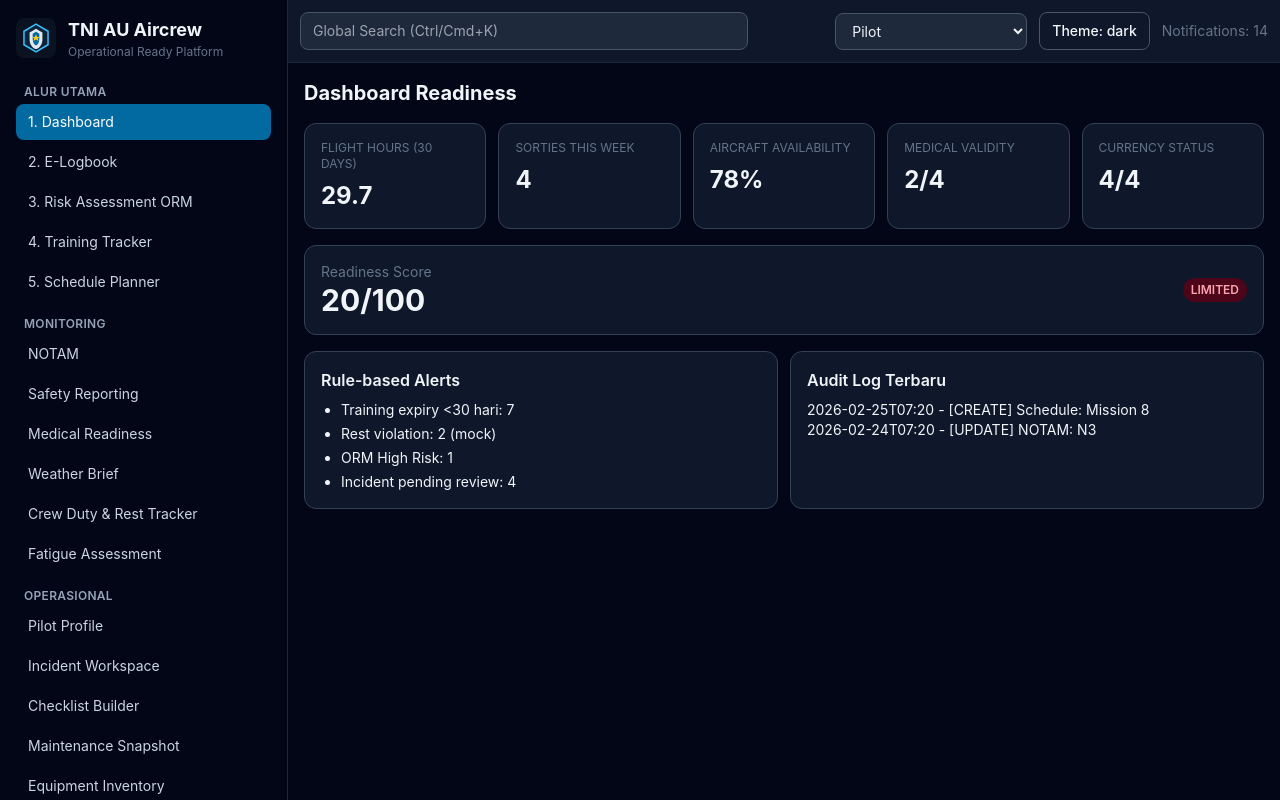
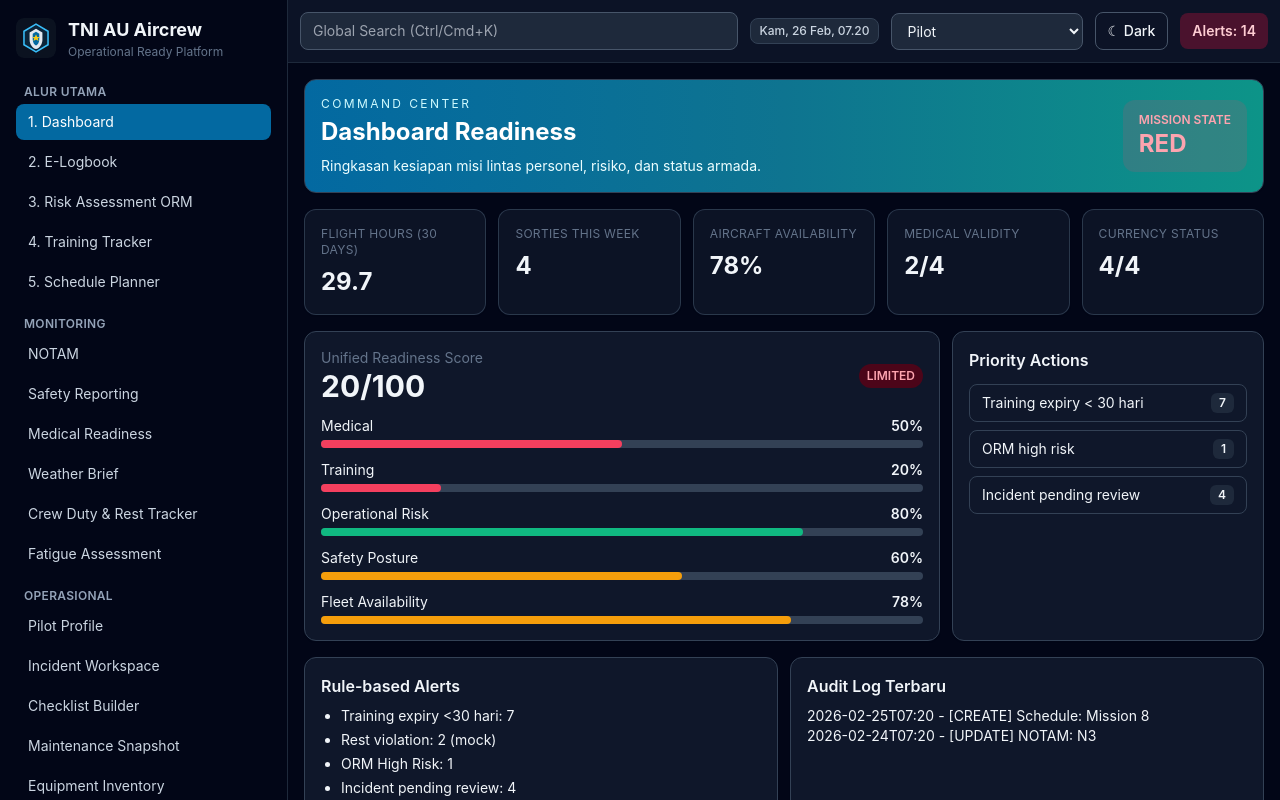
Before and after one commit to sobri3195/tni-au-aircrew-platform, a React (Vite) app: page /login in a window 1280 px wide. Both pictures are taken after a click on the button "Enter Platform". Shown: the top 800 px of the page. Built offline with nearby package versions, Linux system fonts and the light colour scheme.

Commit message:
feat: upgrade readiness dashboard and workflow UX

```diff
--- a/src/components/layout/Topbar.tsx
+++ b/src/components/layout/Topbar.tsx
@@ -1,3 +1,4 @@
+import { useMemo } from 'react';
 import type { Role } from '../../types';
 import { useApp } from '../../contexts/AppContext';
 import { daysUntil } from '../../utils/date';
@@ -16,8 +17,20 @@ export const Topbar = ({ onMenuToggle }: TopbarProps) => {
     state.incidents.filter((i) => i.status === 'New').length +
     2;
 
+  const localTime = useMemo(
+    () =>
+      new Intl.DateTimeFormat('id-ID', {
+        weekday: 'short',
+        day: '2-digit',
+        month: 'short',
+        hour: '2-digit',
+        minute: '2-digit'
+      }).format(new Date()),
+    []
+  );
+
   return (
-    <header className="sticky top-0 z-20 border-b border-slate-200 bg-white p-3 dark:border-slate-800 dark:bg-slate-900">
+    <header className="sticky top-0 z-20 border-b border-slate-200/80 bg-white/85 p-3 backdrop-blur-md dark:border-slate-800 dark:bg-slate-900/85">
       <div className="flex flex-wrap items-center gap-2 md:gap-3">
         <button className="btn md:hidden" onClick={onMenuToggle} aria-label="Buka menu navigasi">
           ☰ Menu
@@ -30,13 +43,20 @@ export const Topbar = ({ onMenuToggle }: TopbarProps) => {
             placeholder="Global Search (Ctrl/Cmd+K)"
           />
         </div>
+        <div className="rounded-lg border border-slate-200 bg-slate-50 px-2 py-1 text-xs font-medium text-slate-600 dark:border-slate-700 dark:bg-slate-800 dark:text-slate-300">
+          {localTime}
+        </div>
         <select className="input w-full sm:w-52 md:w-48" value={state.role} onChange={(e) => dispatch({ type: 'SET_ROLE', payload: e.target.value as Role })}>
-          {roles.map((role) => <option key={role}>{role}</option>)}
+          {roles.map((role) => (
+            <option key={role}>{role}</option>
+          ))}
         </select>
         <button className="btn" onClick={() => dispatch({ type: 'SET_THEME', payload: state.theme === 'dark' ? 'light' : 'dark' })}>
-          Theme: {state.theme}
+          {state.theme === 'dark' ? '☾ Dark' : '☀ Light'}
         </button>
-        <div className="text-sm text-slate-500 md:ml-auto">Notifications: {notifCount}</div>
+        <div className="md:ml-auto">
+          <div className="rounded-lg bg-rose-100 px-3 py-2 text-sm font-semibold text-rose-700 dark:bg-rose-900/50 dark:text-rose-200">Alerts: {notifCount}</div>
+        </div>
       </div>
     </header>
   );
--- a/src/index.css
+++ b/src/index.css
@@ -6,8 +6,17 @@
   font-family: Inter, system-ui, -apple-system, Segoe UI, Roboto, sans-serif;
 }
 
+body {
+  @apply bg-slate-100 text-slate-900 dark:bg-slate-950 dark:text-slate-100;
+  background-image: radial-gradient(circle at 10% 0%, rgba(56, 189, 248, 0.12), transparent 35%), radial-gradient(circle at 90% 0%, rgba(20, 184, 166, 0.1), transparent 40%);
+}
+
 .card {
-  @apply rounded-xl border border-slate-200 bg-white p-4 shadow-sm dark:border-slate-700 dark:bg-slate-900;
+  @apply rounded-xl border border-slate-200 bg-white p-4 shadow-sm transition-shadow dark:border-slate-700 dark:bg-slate-900;
+}
+
+.card:hover {
+  @apply shadow-md;
 }
 
 .btn {
--- a/src/pages/DashboardPage.tsx
+++ b/src/pages/DashboardPage.tsx
@@ -1,16 +1,25 @@
 import { useMemo } from 'react';
+import { useNavigate } from 'react-router-dom';
 import { useApp } from '../contexts/AppContext';
 import { daysUntil } from '../utils/date';
 import { Badge } from '../components/ui/Badge';
 
-const Card = ({ label, value }: { label: string; value: string | number }) => (
-  <div className="card">
-    <p className="text-xs uppercase text-slate-500">{label}</p>
+const Card = ({ label, value, hint }: { label: string; value: string | number; hint?: string }) => (
+  <div className="card border-slate-200/80 bg-white/90 backdrop-blur-sm dark:border-slate-700/80 dark:bg-slate-900/80">
+    <p className="text-xs uppercase tracking-wide text-slate-500">{label}</p>
     <p className="mt-2 text-2xl font-bold">{value}</p>
+    {hint && <p className="mt-1 text-xs text-slate-500">{hint}</p>}
   </div>
 );
 
+const statusTone = (score: number) => {
+  if (score >= 80) return { label: 'GREEN', tone: 'green' as const, style: 'bg-emerald-500/15 text-emerald-700 dark:text-emerald-300' };
+  if (score >= 60) return { label: 'AMBER', tone: 'yellow' as const, style: 'bg-amber-500/15 text-amber-700 dark:text-amber-300' };
+  return { label: 'RED', tone: 'red' as const, style: 'bg-rose-500/15 text-rose-700 dark:text-rose-300' };
+};
+
 export const DashboardPage = () => {
+  const navigate = useNavigate();
   const { state, readinessScore } = useApp();
 
   const kpi = useMemo(() => {
@@ -25,11 +34,52 @@ export const DashboardPage = () => {
     return { hours30, sortiesWeek, aircraftAvailability, medicalValidity, currency };
   }, [state.logbook, state.profiles]);
 
+  const readinessBreakdown = useMemo(() => {
+    const profileCount = Math.max(state.profiles.length, 1);
+    const medical = Math.round((state.profiles.filter((p) => p.status === 'Active').length / profileCount) * 100);
+    const training = Math.max(20, 100 - state.trainings.filter((t) => daysUntil(t.expiryDate) < 30).length * 12);
+    const risk = Math.max(20, 100 - state.orm.filter((item) => item.riskLevel === 'High').length * 20);
+    const safety = Math.max(20, 100 - state.incidents.filter((i) => i.status === 'New').length * 10);
+    const availability = 78;
+    return [
+      { label: 'Medical', score: medical },
+      { label: 'Training', score: training },
+      { label: 'Operational Risk', score: risk },
+      { label: 'Safety Posture', score: safety },
+      { label: 'Fleet Availability', score: availability }
+    ];
+  }, [state.profiles, state.trainings, state.orm, state.incidents]);
+
   const pendingIncident = state.incidents.filter((i) => i.status === 'New').length;
+  const urgencyList = [
+    {
+      id: 'urgent-training',
+      label: 'Training expiry < 30 hari',
+      value: state.trainings.filter((t) => daysUntil(t.expiryDate) < 30).length,
+      onClick: () => navigate('/training')
+    },
+    { id: 'urgent-orm', label: 'ORM high risk', value: state.orm.filter((o) => o.riskLevel === 'High').length, onClick: () => navigate('/orm') },
+    { id: 'urgent-incident', label: 'Incident pending review', value: pendingIncident, onClick: () => navigate('/safety') }
+  ];
+
+  const missionState = statusTone(readinessScore);
 
   return (
     <section className="space-y-4">
-      <h2 className="text-xl font-bold">Dashboard Readiness</h2>
+      <div className="card border-0 bg-gradient-to-r from-sky-700 via-cyan-700 to-teal-600 text-white shadow-lg shadow-sky-900/20">
+        <div className="flex flex-wrap items-center justify-between gap-3">
+          <div>
+            <p className="text-xs uppercase tracking-[0.2em] text-cyan-100">Command Center</p>
+            <h2 className="mt-1 text-2xl font-bold">Dashboard Readiness</h2>
+            <p className="mt-2 text-sm text-cyan-50">Ringkasan kesiapan misi lintas personel, risiko, dan status armada.</p>
+          </div>
+          <div className={`rounded-xl px-4 py-3 ${missionState.style}`}>
+            <p className="text-xs font-semibold uppercase">Mission State</p>
+            <p className="text-2xl font-bold">{missionState.label}</p>
+          </div>
+        </div>
+      </div>
+
       <div className="grid gap-3 md:grid-cols-3 lg:grid-cols-5">
         <Card label="Flight Hours (30 days)" value={kpi.hours30} />
         <Card label="Sorties This Week" value={kpi.sortiesWeek} />
@@ -37,13 +87,51 @@ export const DashboardPage = () => {
         <Card label="Medical Validity" value={kpi.medicalValidity} />
         <Card label="Currency Status" value={kpi.currency} />
       </div>
-      <div className="card flex items-center justify-between">
-        <div>
-          <p className="text-sm text-slate-500">Readiness Score</p>
-          <p className="text-3xl font-bold">{readinessScore}/100</p>
+
+      <div className="grid gap-3 lg:grid-cols-3">
+        <div className="card lg:col-span-2">
+          <div className="mb-3 flex items-center justify-between">
+            <div>
+              <p className="text-sm text-slate-500">Unified Readiness Score</p>
+              <p className="text-3xl font-bold">{readinessScore}/100</p>
+            </div>
+            <Badge label={readinessScore > 75 ? 'MISSION READY' : readinessScore > 55 ? 'CAUTION' : 'LIMITED'} tone={missionState.tone} />
+          </div>
+          <div className="space-y-3">
+            {readinessBreakdown.map((item) => (
+              <div key={item.label}>
+                <div className="mb-1 flex items-center justify-between text-sm">
+                  <p>{item.label}</p>
+                  <p className="font-semibold">{item.score}%</p>
+                </div>
+                <div className="h-2 rounded-full bg-slate-200 dark:bg-slate-700">
+                  <div
+                    className={`h-2 rounded-full transition-all ${item.score >= 80 ? 'bg-emerald-500' : item.score >= 60 ? 'bg-amber-500' : 'bg-rose-500'}`}
+                    style={{ width: `${item.score}%` }}
+                  />
+                </div>
+              </div>
+            ))}
+          </div>
         </div>
-        <Badge label={readinessScore > 75 ? 'MISSION READY' : readinessScore > 55 ? 'CAUTION' : 'LIMITED'} tone={readinessScore > 75 ? 'green' : readinessScore > 55 ? 'yellow' : 'red'} />
+
+        <div className="card">
+          <h3 className="mb-3 font-semibold">Priority Actions</h3>
+          <div className="space-y-2">
+            {urgencyList.map((item) => (
+              <button
+                key={item.id}
+                className="flex w-full items-center justify-between rounded-lg border border-slate-200 px-3 py-2 text-left text-sm hover:border-sky-500 hover:bg-sky-50 dark:border-slate-700 dark:hover:bg-slate-800"
+                onClick={item.onClick}
+              >
+                <span>{item.label}</span>
+                <span className="rounded-md bg-slate-100 px-2 py-0.5 text-xs font-semibold dark:bg-slate-800">{item.value}</span>
+              </button>
+            ))}
+          </div>
+        </div>
       </div>
+
       <div className="grid gap-3 md:grid-cols-2">
         <div className="card">
           <h3 className="mb-2 font-semibold">Rule-based Alerts</h3>
@@ -57,7 +145,9 @@ export const DashboardPage = () => {
         <div className="card">
           <h3 className="mb-2 font-semibold">Audit Log Terbaru</h3>
           {state.auditLogs.slice(0, 5).map((log) => (
-            <p className="text-sm" key={log.id}>{log.timestamp.slice(0, 16)} - [{log.action}] {log.entity}: {log.detail}</p>
+            <p className="text-sm" key={log.id}>
+              {log.timestamp.slice(0, 16)} - [{log.action}] {log.entity}: {log.detail}
+            </p>
           ))}
         </div>
       </div>
--- a/src/pages/GenericFeaturePage.tsx
+++ b/src/pages/GenericFeaturePage.tsx
@@ -48,12 +48,19 @@ export const GenericFeaturePage = ({ title, description }: { title: string; desc
   const [tasks, setTasks] = useState<ChecklistItem[]>(() => parseTasks(localStorage.getItem(storageKey), location.pathname));
   const [newTask, setNewTask] = useState('');
   const [owner, setOwner] = useState('Pilot');
+  const [filter, setFilter] = useState<'all' | 'open' | 'done'>('all');
 
   useEffect(() => {
     setTasks(parseTasks(localStorage.getItem(storageKey), location.pathname));
   }, [location.pathname, storageKey]);
 
   const progress = Math.round((tasks.filter((task) => task.done).length / Math.max(tasks.length, 1)) * 100);
+
+  const filteredTasks = useMemo(() => {
+    if (filter === 'open') return tasks.filter((task) => !task.done);
+    if (filter === 'done') return tasks.filter((task) => task.done);
+    return tasks;
+  }, [filter, tasks]);
 
   const saveTasks = (next: ChecklistItem[]) => {
     setTasks(next);
@@ -67,18 +74,38 @@ export const GenericFeaturePage = ({ title, description }: { title: string; desc
         <p className="mt-2 text-sm text-sky-100">{description}</p>
         <div className="mt-3 flex flex-wrap items-center gap-3">
           <Badge label="Fitur Aktif" tone="green" />
-          <p className="text-sm">Progress alur: <span className="font-semibold">{progress}%</span></p>
+          <p className="text-sm">
+            Progress alur: <span className="font-semibold">{progress}%</span>
+          </p>
+          <Badge label={progress >= 80 ? 'Siap Eksekusi' : progress >= 50 ? 'On Progress' : 'Perlu Tindak Lanjut'} tone={progress >= 80 ? 'green' : progress >= 50 ? 'yellow' : 'red'} />
         </div>
       </div>
 
       <div className="grid gap-3 lg:grid-cols-3">
         <div className="card lg:col-span-2">
-          <h3 className="mb-3 font-semibold">Alur Kerja Operasional</h3>
+          <div className="mb-3 flex flex-wrap items-center justify-between gap-2">
+            <h3 className="font-semibold">Alur Kerja Operasional</h3>
+            <div className="flex items-center gap-2 text-xs">
+              {[
+                { id: 'all', label: `Semua (${tasks.length})` },
+                { id: 'open', label: `Open (${tasks.filter((task) => !task.done).length})` },
+                { id: 'done', label: `Done (${tasks.filter((task) => task.done).length})` }
+              ].map((item) => (
+                <button
+                  key={item.id}
+                  className={`rounded-md px-2 py-1 ${filter === item.id ? 'bg-sky-700 text-white' : 'bg-slate-100 text-slate-600 dark:bg-slate-800 dark:text-slate-300'}`}
+                  onClick={() => setFilter(item.id as 'all' | 'open' | 'done')}
+                >
+                  {item.label}
+                </button>
+              ))}
+            </div>
+          </div>
           <div className="mb-4 h-2 rounded-full bg-slate-200 dark:bg-slate-700">
             <div className="h-2 rounded-full bg-sky-600 transition-all" style={{ width: `${progress}%` }} />
           </div>
           <div className="space-y-2">
-            {tasks.map((task) => (
+            {filteredTasks.map((task) => (
               <label key={task.id} className="flex items-center justify-between gap-3 rounded-lg border border-slate-200 p-3 text-sm dark:border-slate-700">
                 <div>
                   <p className={task.done ? 'line-through opacity-60' : ''}>{task.text}</p>
@@ -106,8 +133,18 @@ export const GenericFeaturePage = ({ title, description }: { title: string; desc
         </div>
 
         <div className="card space-y-3">
-          <h3 className="font-semibold">Tambah Langkah Baru</h3>
-          <input className="input" placeholder="Contoh: Verifikasi data pilot" value={newTask} onChange={(event) => setNewTask(event.target.value)} />
+          <h3 className="font-semibold">Kontrol Workflow</h3>
+          <input
+            className="input"
+            placeholder="Contoh: Verifikasi data pilot"
+            value={newTask}
+            onChange={(event) => setNewTask(event.target.value)}
+            onKeyDown={(event) => {
+              if (event.key !== 'Enter' || !newTask.trim()) return;
+              saveTasks([{ id: `${Date.now()}`, text: newTask.trim(), owner, done: false }, ...tasks]);
+              setNewTask('');
+            }}
+          />
           <select className="input" value={owner} onChange={(event) => setOwner(event.target.value)}>
             {['Pilot', 'Ops Officer', 'Flight Safety Officer', 'Medical'].map((item) => (
               <option key={item} value={item}>
@@ -128,6 +165,15 @@ export const GenericFeaturePage = ({ title, description }: { title: string; desc
           <button
             className="btn w-full justify-center"
             onClick={() => {
+              const next = tasks.map((item) => ({ ...item, done: true }));
+              saveTasks(next);
+            }}
+          >
+            Mark Semua Selesai
+          </button>
+          <button
+            className="btn w-full justify-center"
+            onClick={() => {
               const reset = defaultTask(location.pathname);
               saveTasks(reset);
             }}
```
